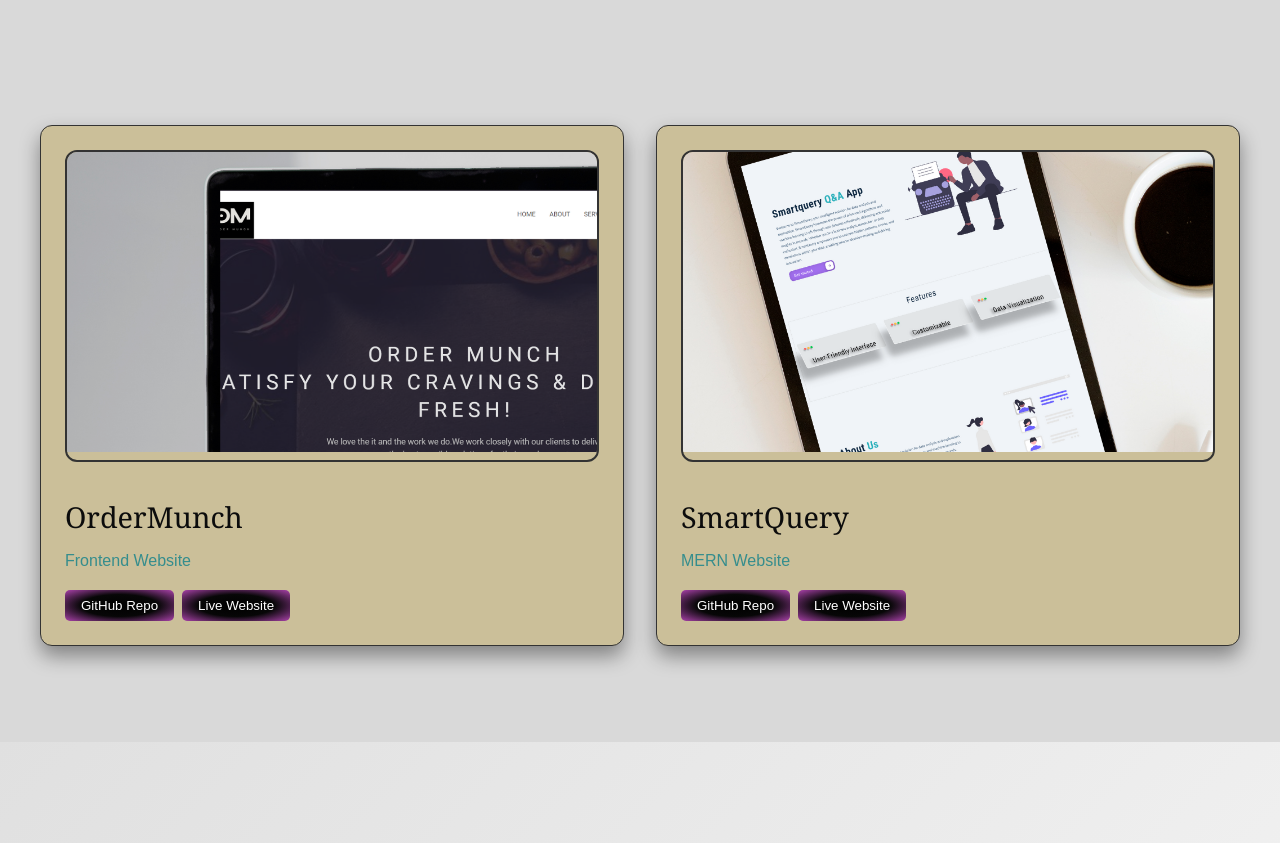
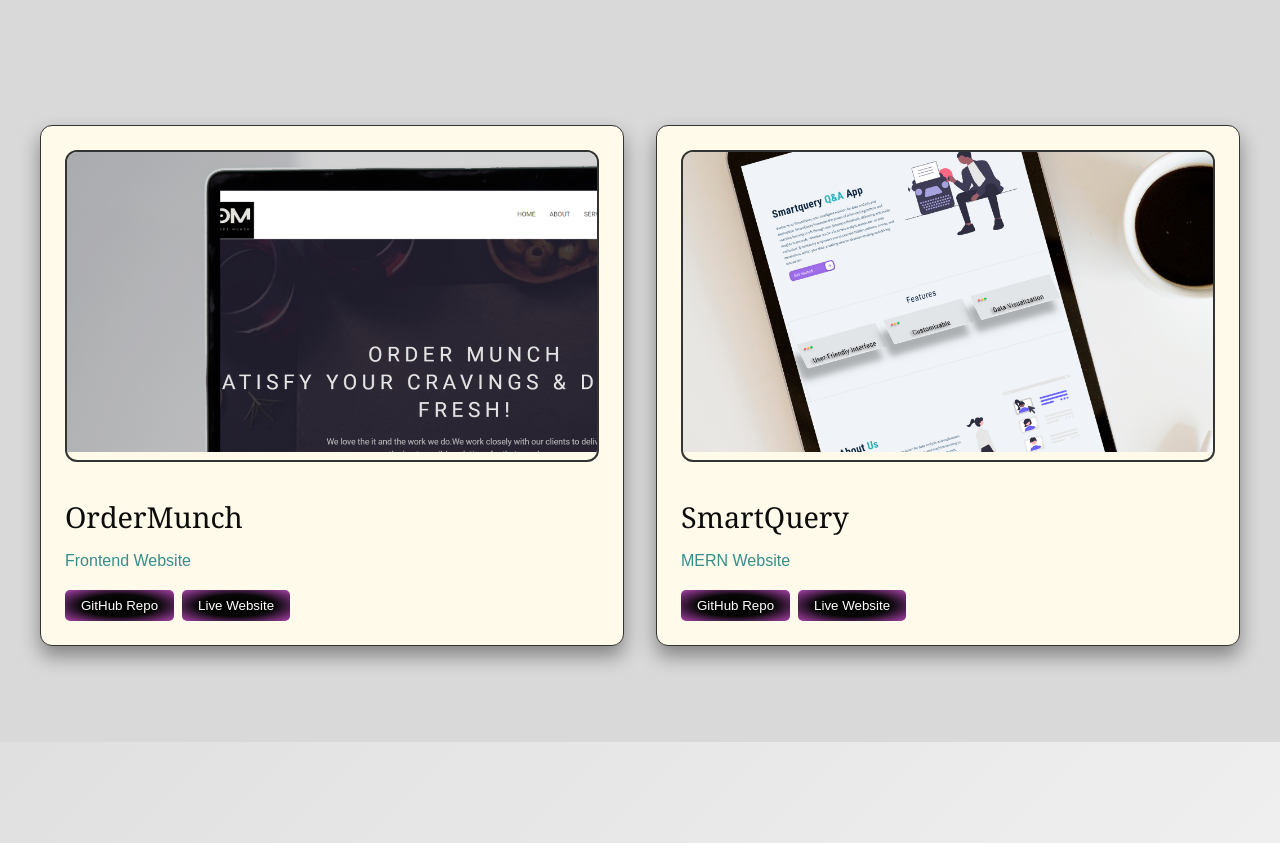
Before and after one commit to MFakharRizwan/My-web, a React (Create React App) app: page / in a window 1280 px wide. Shown: the part 640-1483 px from the top of the page. Built offline with nearby package versions, Linux system fonts and the light colour scheme.

Commit message:
Update projects.js

```diff
--- a/src/components/projects.js
+++ b/src/components/projects.js
@@ -117,7 +117,7 @@ const ProjectGrid = styled.div`
 `;
 
 const ProjectCardContainer = styled.div`
-  background-color: #CBBF99;
+  background-color: #FFFAE9;
   border-radius: 12px;
   box-shadow: 0 10px 20px rgba(0, 0, 0, 0.4);
   display: flex;
@@ -131,7 +131,7 @@ const ProjectCardContainer = styled.div`
   &:hover {
     transform: translateY(-10px);
     box-shadow: 0 20px 30px rgba(0, 0, 0, 0.6);
-    background-color: #f0d8e1;
+    background-color: #FFFAE9;
   }
 `;
 
```
